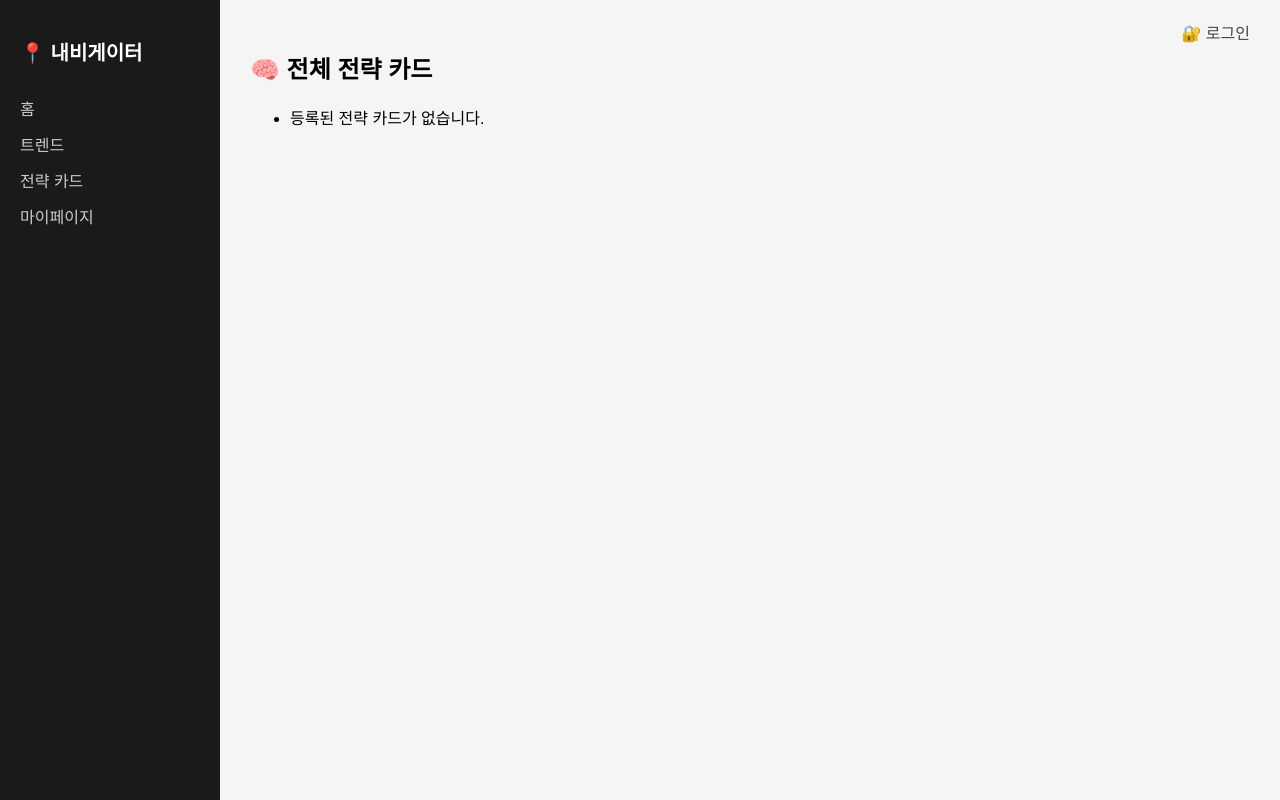
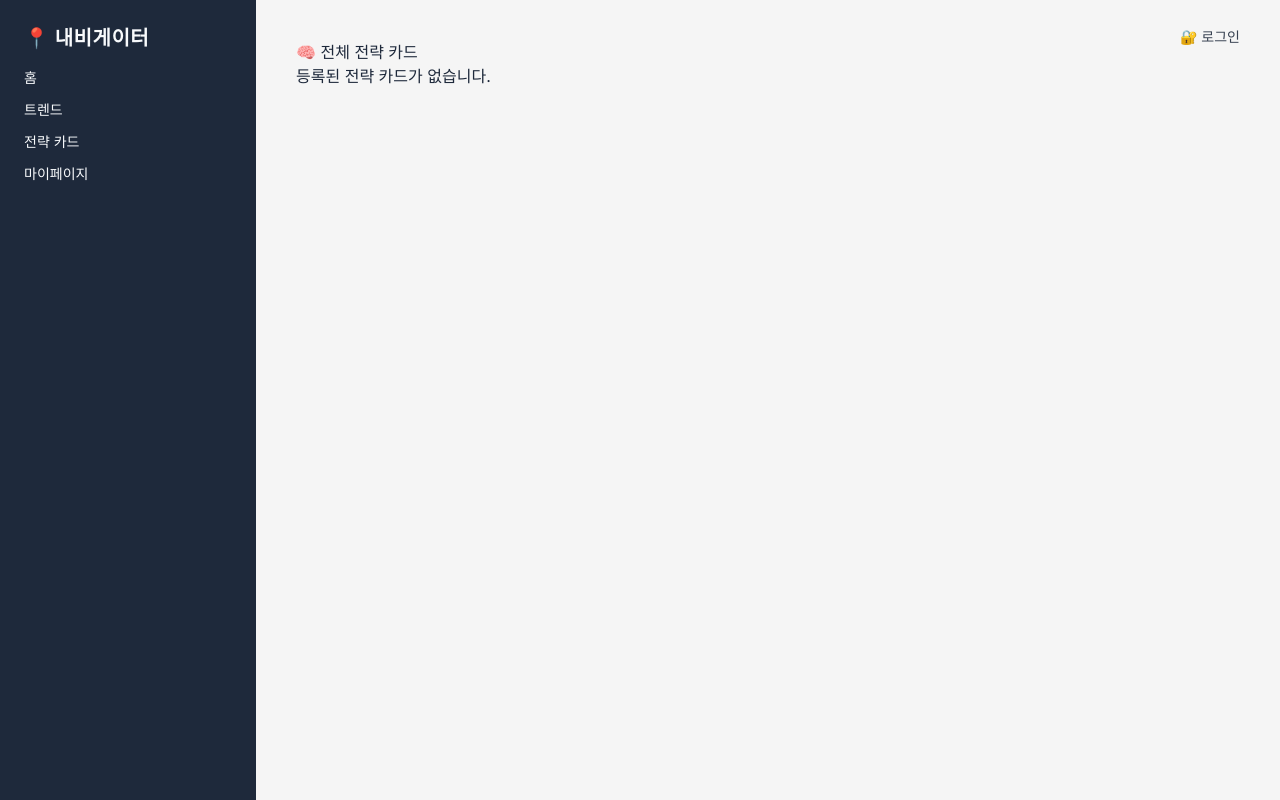
Before and after one commit to rloss/navigator, a Flask app: page /strategies in a window 1280 px wide. Run offline with Flask 3, Linux system fonts and the light colour scheme; some libraries are stand-ins or nearby versions.

Commit message:
디자인

```diff
--- a/config.py
+++ b/config.py
@@ -1,5 +1,5 @@
 import os
 
-OPENAI_API_KEY = os.getenv('OPENAI_API_KEY')
-DATABASE_URL=postgresql://navigator_owner:npg_j9NHeIuoRW6G@ep-wild-cloud-a1gkpmtv-pooler.ap-southeast-1.aws.neon.tech/navigator?sslmode=require
-SUPABASE_KEY = os.getenv('SUPABASE_KEY')
+OPENAI_API_KEY =
+DATABASE_URL= postgresql://navigator_owner:npg_j9NHeIuoRW6G@ep-wild-cloud-a1gkpmtv-pooler.ap-southeast-1.aws.neon.tech/navigator?sslmode=require
+SUPABASE_KEY =
--- a/templates/layout.html
+++ b/templates/layout.html
@@ -3,74 +3,50 @@
 <head>
   <meta charset="UTF-8">
   <title>전략 내비게이터</title>
+
+  <!-- ✅ Tailwind CSS (CDN) -->
+  <script src="https://cdn.tailwindcss.com"></script>
+
+  <!-- ✅ Flowbite -->
+  <link href="https://cdnjs.cloudflare.com/ajax/libs/flowbite/1.6.5/flowbite.min.css" rel="stylesheet" />
+  <script src="https://cdnjs.cloudflare.com/ajax/libs/flowbite/1.6.5/flowbite.min.js"></script>
+
+  <!-- ✅ Inter 폰트 (Google Fonts) -->
+  <link href="https://fonts.googleapis.com/css2?family=Inter:wght@400;600;700&display=swap" rel="stylesheet">
+
   <style>
     body {
-      margin: 0;
-      font-family: sans-serif;
-      display: flex;
-    }
-    .sidebar {
-      width: 220px;
-      background-color: #1a1a1a;
-      color: #fff;
-      height: 100vh;
-      padding: 20px;
-      box-sizing: border-box;
-    }
-    .sidebar h2 {
-      font-size: 20px;
-      margin-bottom: 30px;
-    }
-    .sidebar a {
-      display: block;
-      color: #ccc;
-      text-decoration: none;
-      margin: 12px 0;
-    }
-    .sidebar a:hover {
-      color: #fff;
-    }
-    .main {
-      flex: 1;
-      padding: 30px;
-      background: #f5f5f5;
-      position: relative;
-    }
-    .topbar {
-      position: absolute;
-      top: 20px;
-      right: 30px;
-    }
-    .topbar a {
-      margin-left: 20px;
-      color: #444;
-      text-decoration: none;
-    }
-    .topbar a:hover {
-      text-decoration: underline;
+      font-family: 'Inter', sans-serif;
     }
   </style>
 </head>
-<body>
-  <div class="sidebar">
-    <h2>📍 내비게이터</h2>
-    <a href="/">홈</a>
-    <a href="/trends">트렌드</a>
-    <a href="/strategies">전략 카드</a>
-    <a href="/mypage">마이페이지</a>
-  </div>
+<body class="bg-[#0f172a] text-[#f8fafc] flex min-h-screen">
 
-  <div class="main">
-    <div class="topbar">
+  <!-- ✅ 사이드바 -->
+  <aside class="w-64 bg-[#1e293b] p-6 flex flex-col gap-4 fixed h-full">
+    <h1 class="text-xl font-bold tracking-wide">📍 내비게이터</h1>
+    <nav class="flex flex-col gap-3 text-sm">
+      <a href="/" class="hover:text-blue-400">홈</a>
+      <a href="/trends" class="hover:text-blue-400">트렌드</a>
+      <a href="/strategies" class="hover:text-blue-400">전략 카드</a>
+      <a href="/mypage" class="hover:text-blue-400">마이페이지</a>
+    </nav>
+  </aside>
+
+  <!-- ✅ 메인 콘텐츠 -->
+  <main class="ml-64 w-full p-10 relative bg-[#f5f5f5] text-[#1e293b] min-h-screen">
+    <!-- 상단 바 -->
+    <div class="absolute top-6 right-10 space-x-4">
       {% if session.user_id %}
-        <a href="/mypage">👤 마이페이지</a>
-        <a href="/logout">🔓 로그아웃</a>
+        <a href="/mypage" class="text-sm text-gray-700 hover:underline">👤 마이페이지</a>
+        <a href="/logout" class="text-sm text-gray-700 hover:underline">🔓 로그아웃</a>
       {% else %}
-        <a href="/login">🔐 로그인</a>
+        <a href="/login" class="text-sm text-gray-700 hover:underline">🔐 로그인</a>
       {% endif %}
     </div>
 
+    <!-- ✅ 페이지별 콘텐츠 블록 -->
     {% block content %}{% endblock %}
-  </div>
+  </main>
 </body>
 </html>
--- a/templates/strategy_list.html
+++ b/templates/strategy_list.html
@@ -1,6 +1,6 @@
 {% extends "layout.html" %}
 {% block content %}
-<h2>🧠 전체 전략 카드</h2>
+<h1>🧠 전체 전략 카드</h1>
 <ul>
   {% for s in strategies %}
     <li><a href="/strategy/{{ s.id }}">{{ s.title }}</a></li>
```
Also changed, not shown: templates/trend_detail.html (+28 -11 lines).
